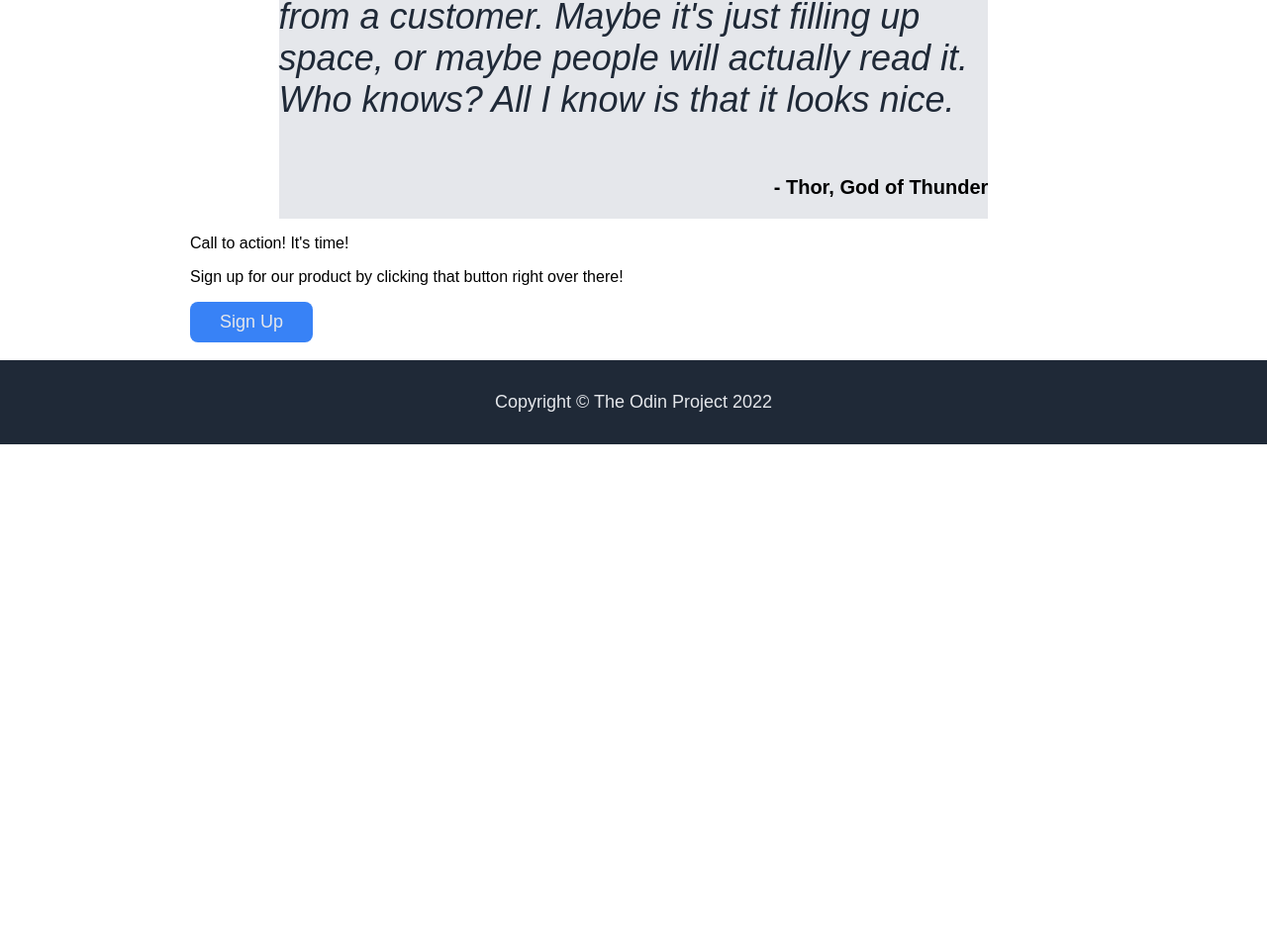
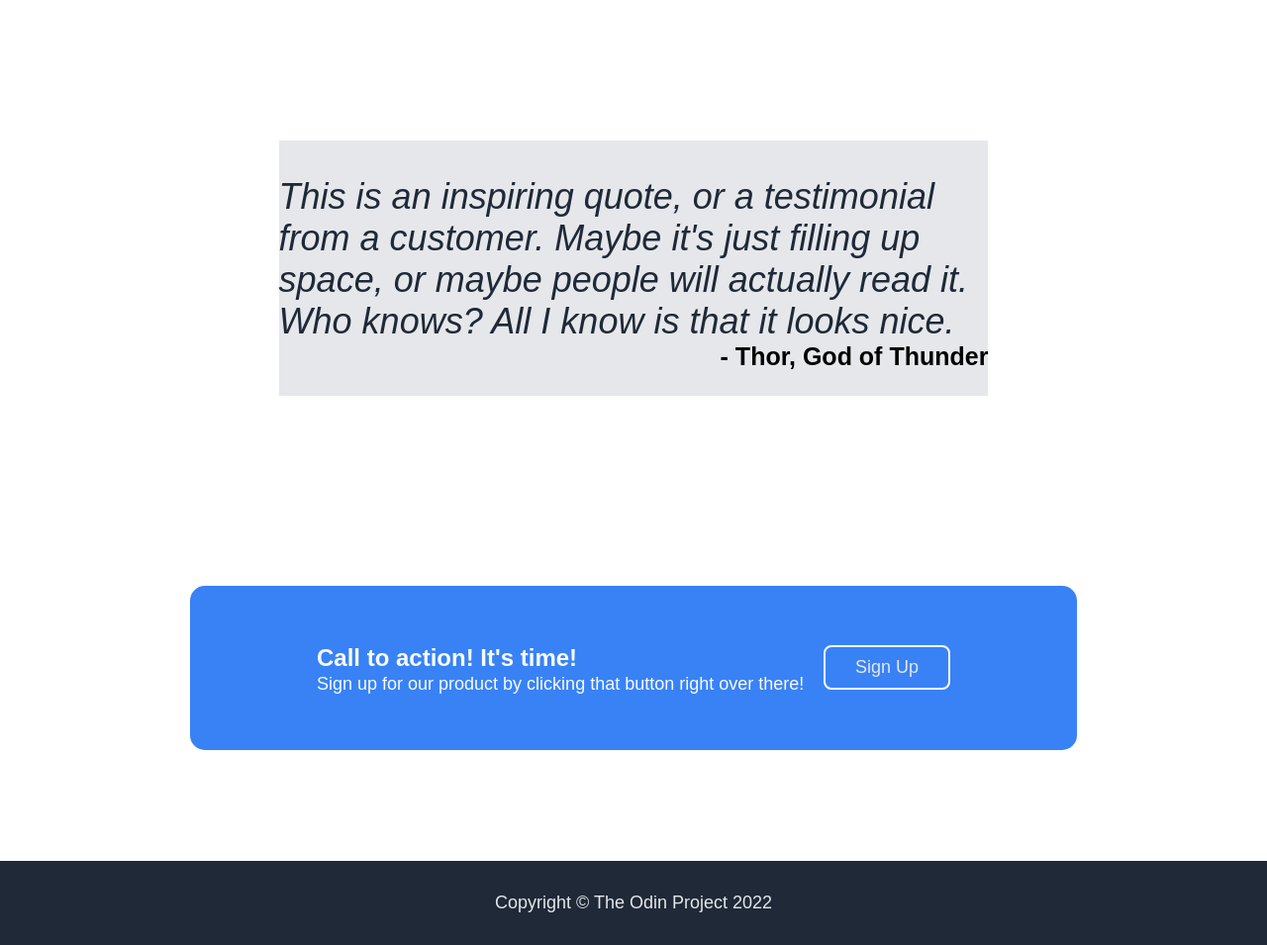
Before and after one commit to GautierDavid/Landing-Page-Project-Odin-Project-, a plain HTML site: page index.html in a window 1280 px wide. Shown: the part 988-1943 px from the top of the page at 99% size. Before the commit the page ends 1455 px from the top, so only its background shows below. Drawn offline with Linux system fonts and the light colour scheme.

Commit message:
css main part
styling of the main content, padding and margin of everything

```diff
--- a/index.html
+++ b/index.html
@@ -71,9 +71,11 @@
 
 
             <div class="signup-container">
-                <p>Call to action! It's time!</p>
-                <p>Sign up for our product by clicking that button right over there!</p>
-                <button class="blue-button">Sign Up</button>
+                <div>
+                    <p>Call to action! It's time!</p>
+                    <p>Sign up for our product by clicking that button right over there!</p>
+                </div>
+                <button class="blue-button signup">Sign Up</button>
             </div>
 
         </div>
--- a/style.css
+++ b/style.css
@@ -14,6 +14,7 @@ header, footer {
 a {
     text-decoration: none;
     color: #E5E7EB;
+    font-weight: 100;
 }
 
 ul {
@@ -26,6 +27,7 @@ nav>p , h2{
 
 nav>p {
     font-size: 24px;
+    font-weight: 900;
     margin-block: 0;
 }
 
@@ -38,6 +40,7 @@ h2 {
 .hero-content-container p {
     width: 90%;
     margin-block: 0;
+    font-weight: 100;
 }
 
 
@@ -64,7 +67,7 @@ h2 {
 
 .hero-container {
     display: flex;
-    padding-block: 10rem;
+    padding-block: 8rem;
 }
 
 .hero-content-container {
@@ -105,6 +108,7 @@ main h2 {
     font-weight: bold;
     color: #1F2937;
     width: auto;
+    margin-block: 3rem;
 }
 
 .wrapper {
@@ -117,7 +121,7 @@ main h2 {
     margin-inline: auto;
 
     display: flex;
-    /* gap: 3rem;    */
+    gap: 3rem;
 }
 
 .img {
@@ -135,7 +139,8 @@ main h2 {
 }
 
 .card p {
-    text-align: center;
+    text-align: justify;
+    text-align-last: center;
 }
 
 
@@ -143,6 +148,7 @@ main h2 {
     background: #E5E7EB;
     width: 80%;
     margin-inline: auto;
+    margin-block: 12rem;
 
     display: flex;
     flex-direction: column;
@@ -152,17 +158,47 @@ main h2 {
     font-weight: 100;
     font-style: italic;
     color: #1F2937;
+    margin-bottom: 0;
 }
 .quote-author{
-   font-weight: 900;
-    font-size: 20px;
+    font-weight: 900;
+    font-size: 25px;
+    margin-top: 0;
 
     align-self: flex-end;
 }
 
 
 
+.signup-container {
+    display: flex;
+    justify-content: space-between;
+    background-color: #3882F6;
+    border-radius: 15px;
+    padding: 3rem 8rem;
+    margin-bottom: 7rem;
+}
+
+.signup-container p {
+    color: #F9FAF8;
+    font-size: 18px;
+    font-weight: 100;
+    line-height: 2px;
+}
+
+.signup-container p:first-of-type {
+    font-size: 24px;
+    font-weight: 900;
+}
+
+.blue-button.signup {
+    align-self: center;
+    border: solid white 2px;
+}
+
+
 footer p {
     text-align: center;
     padding-block: 2rem;
+    margin-block: 0;
 }
```
